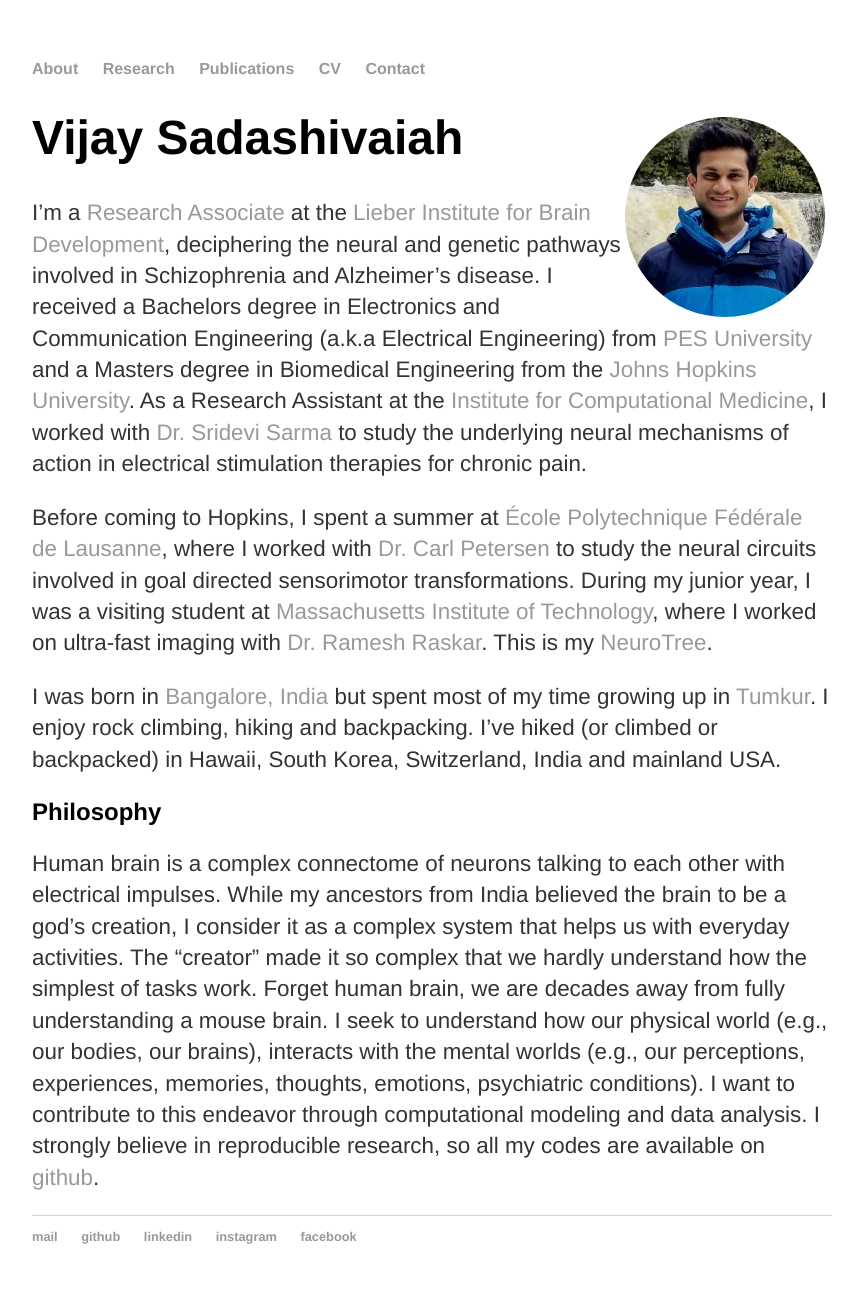
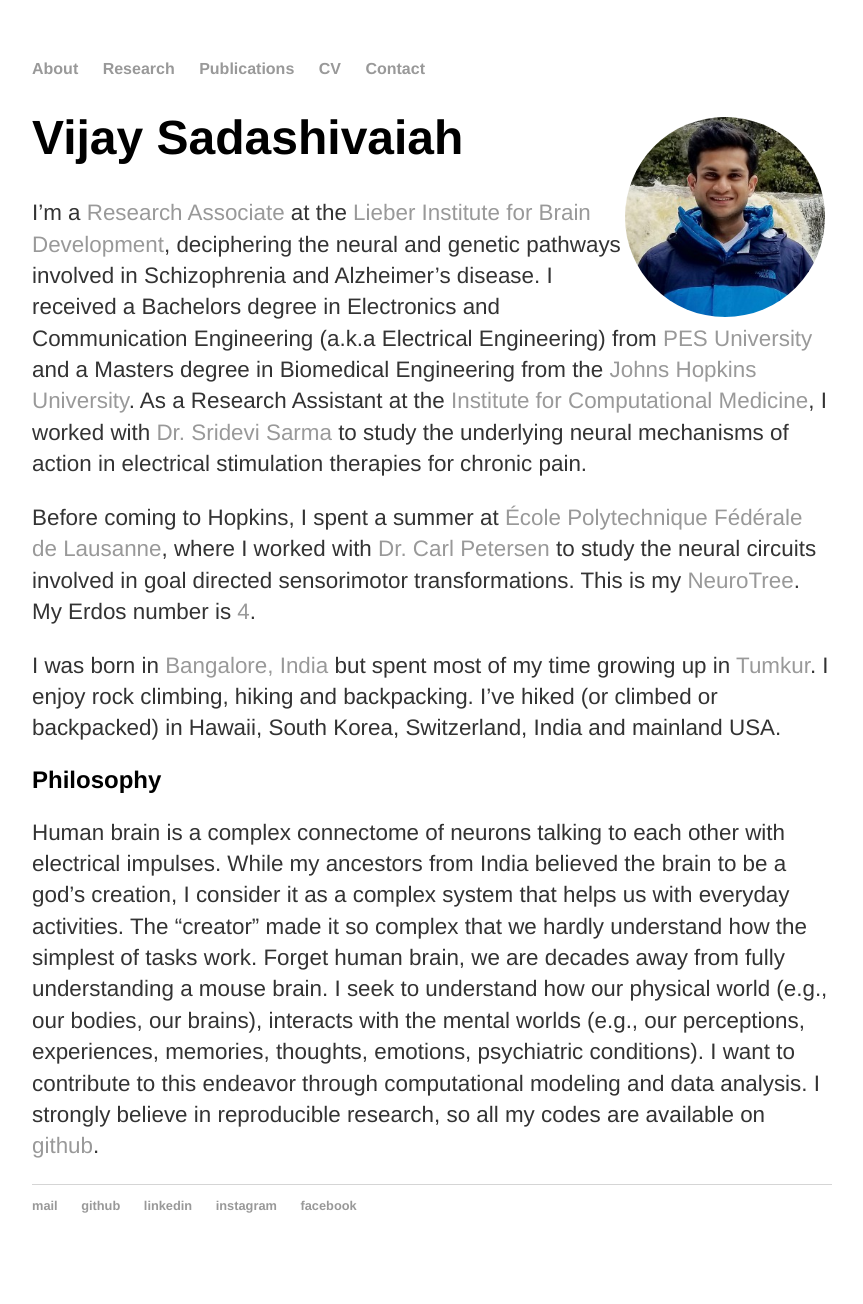
Before and after one commit to vjysd/vjysd.github.io, a Jekyll site: the page built from index.md, in a window 1280 px wide. Shown: the whole page, without its empty margins (208-1071 px from the left). Built offline with Jekyll 4.4.1, drawn with Linux system fonts in a browser that asks for light colours; comment, search, counter and statistics services are not loaded; after the commit the page ends 1273 px from its top, so only the background shows below that.

Commit message:
Updated erdos number

```diff
--- a/index.md
+++ b/index.md
@@ -9,7 +9,7 @@ title: Vijay Sadashivaiah
 
 I&rsquo;m a [Research Associate](https://www.libd.org/team/vijay-sadashivaiah/) at the [Lieber Institute for Brain Development](https://www.libd.org/), deciphering the neural and genetic pathways involved in Schizophrenia and Alzheimer's disease. I received a Bachelors degree in Electronics and Communication Engineering (a.k.a Electrical Engineering) from [PES University](https://pes.edu) and a Masters degree in Biomedical Engineering from the [Johns Hopkins University](https://jhu.edu). As a Research Assistant at the [Institute for Computational Medicine](https://icm.jhu.edu), I worked with [Dr. Sridevi Sarma](https://www.bme.jhu.edu/faculty_staff/sridevi-v-sarma-phd/) to study the underlying neural mechanisms of action in electrical stimulation therapies for chronic pain.
 
-Before coming to Hopkins, I spent a summer at [École Polytechnique Fédérale de Lausanne](https://epfl.ch), where I worked with [Dr. Carl Petersen](https://people.epfl.ch/carl.petersen/bio?lang=en&cvlang=en) to study the neural circuits involved in goal directed sensorimotor transformations. During my junior year, I was a visiting student at [Massachusetts Institute of Technology](http://web.mit.edu/), where I worked on ultra-fast imaging with [Dr. Ramesh Raskar](http://raskar.info). This is my [NeuroTree](https://neurotree.org/neurotree/tree.php?pid=184853).
+Before coming to Hopkins, I spent a summer at [École Polytechnique Fédérale de Lausanne](https://epfl.ch), where I worked with [Dr. Carl Petersen](https://people.epfl.ch/carl.petersen/bio?lang=en&cvlang=en) to study the neural circuits involved in goal directed sensorimotor transformations. This is my [NeuroTree](https://neurotree.org/neurotree/tree.php?pid=184853). My Erdos number is [4](https://www.csauthors.net/distance/vijay-sadashivaiah/paul-erdos).
 
 I was born in [Bangalore, India](https://en.wikipedia.org/wiki/Bangalore) but spent most of my time growing up in [Tumkur](https://en.wikipedia.org/wiki/Tumkur). I enjoy rock climbing, hiking and backpacking. I've hiked (or climbed or backpacked) in Hawaii, South Korea, Switzerland, India and mainland USA.
 
```
